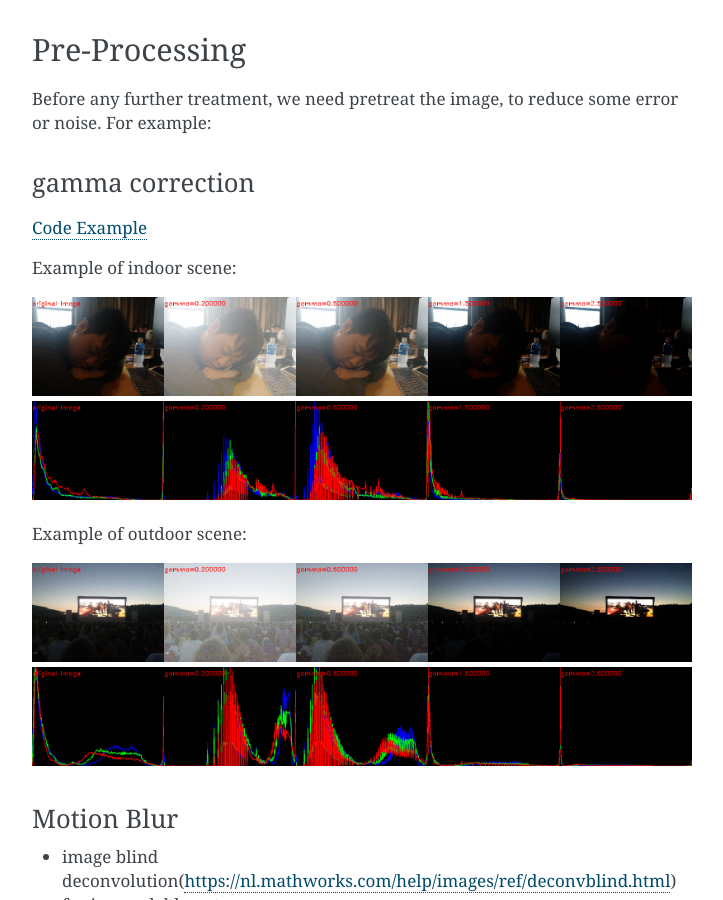
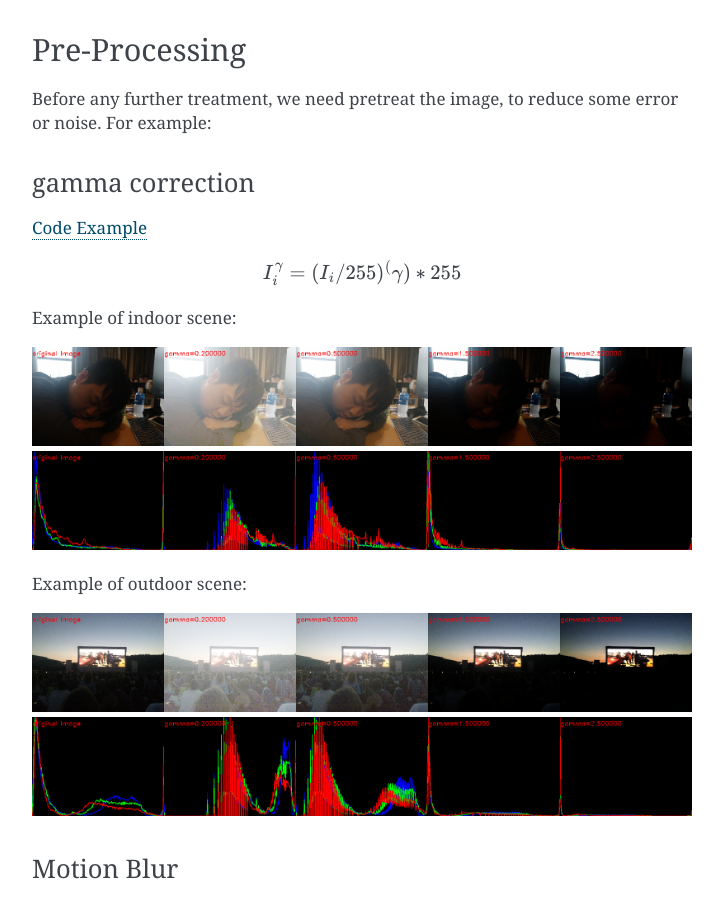
Before and after one commit to gggliuye/VIO, a Sphinx documentation site: the page built from docs/Prepare.rst, in a window 1280 px wide and 900 px high, scrolled down 2349 px. Shown: the whole window, without its empty margins (388-1111 px from the left). Built offline with Sphinx 7.4.7, drawn with Linux system fonts in a browser that asks for light colours.

Commit message:
Update Prepare.rst

```diff
--- a/docs/Prepare.rst
+++ b/docs/Prepare.rst
@@ -120,6 +120,9 @@ gamma correction
 >>>>>>>>>>>>>>>>>>>>>
 `Code Example <https://github.com/gggliuye/VIO/blob/master/pretreatment/ImagePerprocessing.cc>`_
 
+.. math::
+    I_{i}^{\gamma} = ( I_{i} / 255) ^(\gamma) * 255
+
 Example of indoor scene:
 
 .. image:: images/bc_images.png
```
